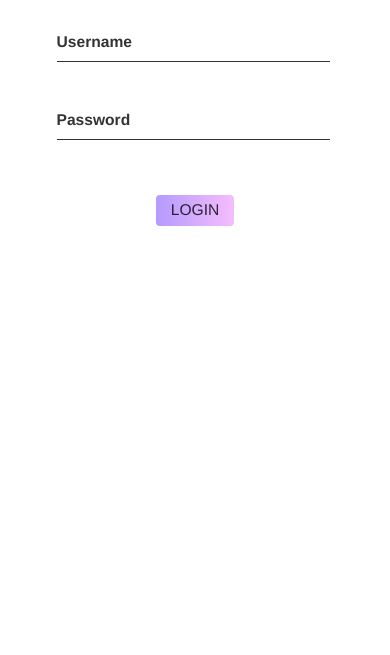
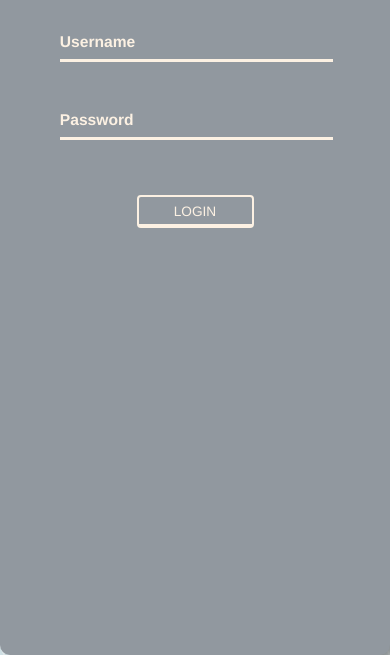
Before and after one commit to Konsoue/topview_user, a plain HTML site: page index.html in a window 390 px wide. Shown: the part 189-844 px from the top of the page. Drawn offline with nearby package versions, Linux system fonts and the light colour scheme.

Commit message:
样式修改

```diff
--- a/css/sx-queue.css
+++ b/css/sx-queue.css
@@ -39,13 +39,17 @@
   }
 }
 
-
+/* 添加背景 huimei start*/
+body {
+  background: url(/img/trees.png);
+}
+/* end */
 .sx-container{
   position: relative;
   width: 100vw;
   height: 100vh;
   margin: 0 auto;
-  background-color: skyblue;
+
 }
 .user {
   /* display: none; */
@@ -56,7 +60,7 @@
   height: 32vw;
   border-radius: 8px;
   box-sizing: border-box;
-  background-color: rgba(255, 0, 0, 0.226);
+  background-color: gray;
   z-index: 2;
   visibility: hidden;
 }
@@ -69,7 +73,7 @@
   height: 32vw;
   padding: 1.5vw;
   border-radius: 8px;
-  background-color: rgba(255, 0, 0, 0.226);
+  background-color: #ddd;
   z-index: 2;
 }
 /* 手机尺寸的下方导航 */
@@ -269,6 +273,7 @@
     z-index: 10;
     width: 100%;
     height: 100%;
+    background: #91989f;
   }
   div.login h1 {
     padding-top: 30vw;
@@ -286,28 +291,29 @@
     outline: none;
     width: 70vw;
     height: 8vw;
-    border-bottom: 1px solid rgba(0,0,0,0.8);
+    border-bottom: 3px solid rgb(252, 241, 227);
     margin-left: 14vw;
     font-size: 4vw;
+    position: relative;
+    left: 1%;
   }
   div.login_name label,
   div.login_pwd label {
     position: absolute;
     top: 0%;
-    left: 14vw;
+    left: 15%;
     z-index: 2;
     font-size: 4vw;
   }
   button.login_btn {
     display: block;
     margin: 14vw auto;
-    width: 20vw;
+    width: 30vw;
     height: 8vw;
-    font-size: 4vw;
-    border: none;
-    background: linear-gradient(90deg,rgba(181,154,254),rgba(245,189,253));
+    font-size: 3.5vw;
     border-radius: 1vw;
     outline: none;
+    color: rgb(252, 241, 227);
   }
 }
 .login {
@@ -318,10 +324,11 @@
   width: 25vw;
   height: 20vw;
   padding: 0.5vw;
-  color: rgba(0,0,0,0.8);
-  background: white;
-  box-shadow: 10px 10px 20px -4px rgba(0,0,0,0.5);
+  color: rgb(252, 241, 227);
+  background: #91989fe5;
+  box-shadow: 10px 10px 20px -4px rgb(105, 105, 105);
   z-index: 5;
+  border-radius: 10px;
 }
 .login h1 {
   font-size: 1.5vw;
@@ -339,27 +346,24 @@
   outline: none;
   width: 16vw;
   height: 2vw;
-  border-bottom: 1px solid rgba(0,0,0,0.8);
+  font-size: 1.1vw;
+  border-bottom: 3px solid rgb(252, 241, 227);
   margin-left: 1.5vw;
+  background-color: #91989f00;
+  position: relative;
+  left: 10%;
 }
 .login_name label,
 .login_pwd label {
   position: absolute;
   top: 20%;
-  left: 1.5vw;
+  left: 16%;
   z-index: 2;
   font-size: 1.1vw;
+  transition: 0.5s;
 }
-.login_btn {
-  display: block;
-  margin: 2.5vw auto;
-  width: 5vw;
-  height: 1.8vw;
-  font-size: 1vw;
-  border: none;
-  background: linear-gradient(90deg,rgba(181,154,254),rgba(245,189,253));
-  border-radius: 0.25vw;
-  outline: none;
+.login_btn:hover {
+  color: #555;
 }
 .tip_box {
   width: 220px;
@@ -376,6 +380,67 @@
   z-index: 30;
 }
 /*敏仪部分结束*/
+
+/* 按钮引用-huimei start */
+.login_btn {
+  display: block;
+  margin: 2.5vw auto;
+  background: none;
+  border: 2px solid;
+  border-bottom-width: 4px;
+  font: inherit;
+  letter-spacing: inherit;
+  padding: 1em 2em;
+  text-transform: inherit;
+  -webkit-transition: color 1s;
+  transition: color 1s;
+  width: 7vw;
+  height: 4.5vh;
+  outline: none;
+  color: #444;
+  line-height: 0.5vh;
+  font-size: 0.8vw;
+}
+.btn-brave {
+  color: rgb(252, 241, 227);
+}
+.btn-brave:hover {
+  -webkit-animation: sawtooth 0.35s infinite linear;
+  animation: sawtooth 0.35s infinite linear;
+  background: -webkit-linear-gradient(45deg, rgb(252, 241, 227) 0.5em, transparent 0.5em) 0 0/1em 1em,
+              -webkit-linear-gradient(135deg, rgb(252, 241, 227) 0.5em, transparent 0.5em) 0 0/1em 1em;
+  background: linear-gradient(45deg, rgb(252, 241, 227) 0.5em, transparent 0.5em) 0 0/1em 1em,
+              linear-gradient(-45deg, rgb(252, 241, 227) 0.5em, transparent 0.5em) 0 0/1em 1em;
+  color: rgb(252, 241, 227);
+  color: #444;
+}
+
+@-webkit-keyframes sawtooth {
+  100% {
+    background-position: 1em 0;
+  }
+}
+
+@keyframes sawtooth {
+  100% {
+    background-position: 1em 0;
+  }
+}
+/*
+  Chrome浏览器已有密码自动填充时出现的背景色去除办法
+*/
+input{
+  background-color: rgba(255,255,255,0) !important;
+}
+input:-webkit-autofill{
+  transition: background-color 5000s ease-in-out 0s;
+  -webkit-text-fill-color: #fff !important;
+}
+input:-webkit-autofill:focus{
+  -webkit-text-fill-color: #333 !important;
+}
+
+/* 按钮end */
 
 /* 慧梅 start */
 .avatar {
--- a/index.html
+++ b/index.html
@@ -28,7 +28,7 @@
               <label for="pwd">Password</label>
               <input type="password" name="password" autocomplete="off">
             </div>
-            <button class="login_btn">LOGIN</button>
+            <button class="login_btn btn-brave">LOGIN</button>
           </div>
 
         </div>
--- a/js/sx-queue.js
+++ b/js/sx-queue.js
@@ -9,20 +9,19 @@ function getToken() {
   let arr = cookie.split(reg);
 //   console.log('cookie: ',cookie.replace("%20"," "));
   let which = null;
-  arr.every((current,index)=>{
+  arr.every(function (current,index){
     if (current.slice(0, 5) === 'token') {
       which = index;
       return false;
     }
     return true;
   })
-//   console.log(arr[which].replace('%20',' ').substr(6));
+  console.log(arr);
+  console.log(which);
+  console.log(arr[which]);
+  console.log(arr[which].replace('%20',' ').substr(6));
   return arr[which].replace('%20',' ').substr(6);
 }
-
-
-
-
 
 /*@author: 思贤
  *@funtion:获取排队信息
```
Also changed, not shown: img/watercolor.png (added). Lines whose indentation alone changed are shown as unchanged.
